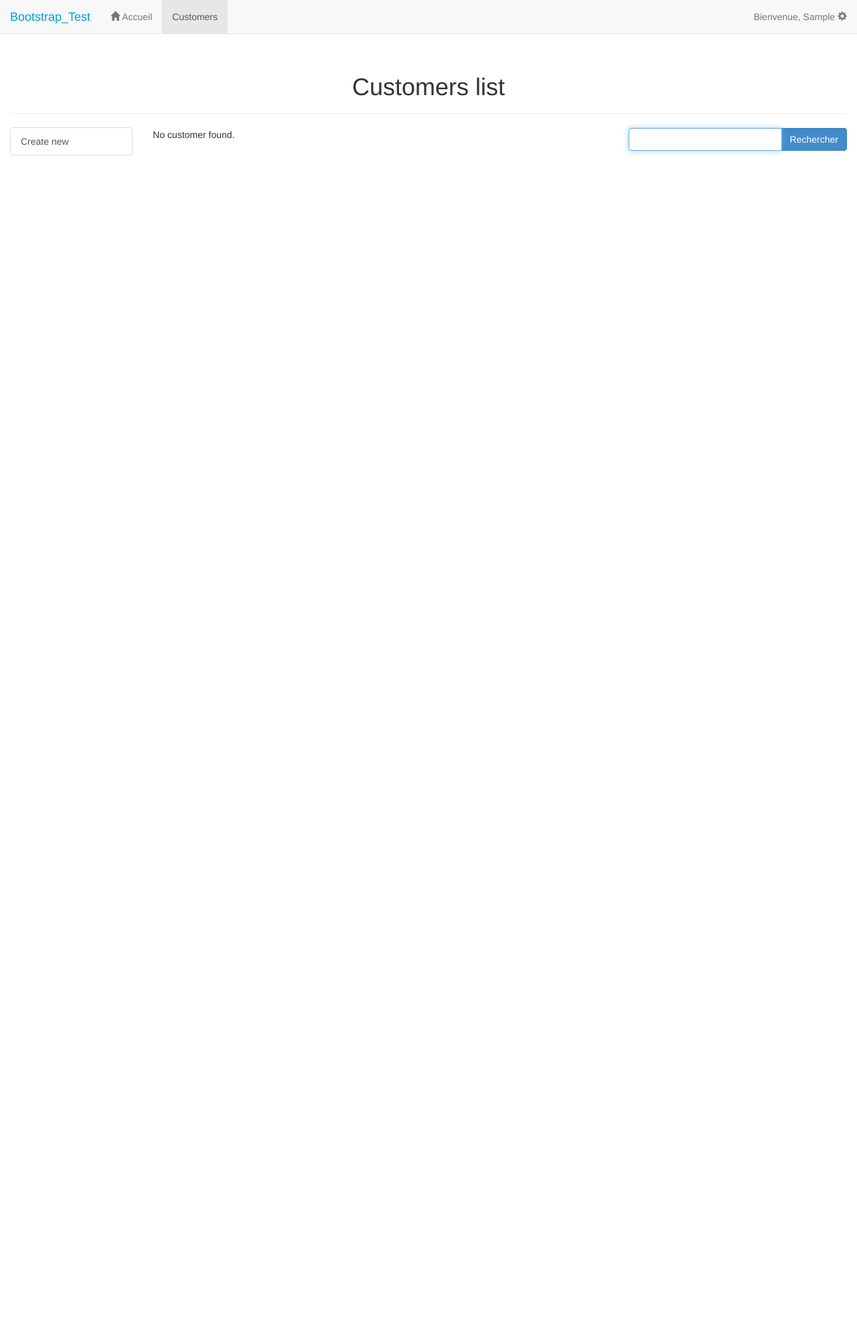
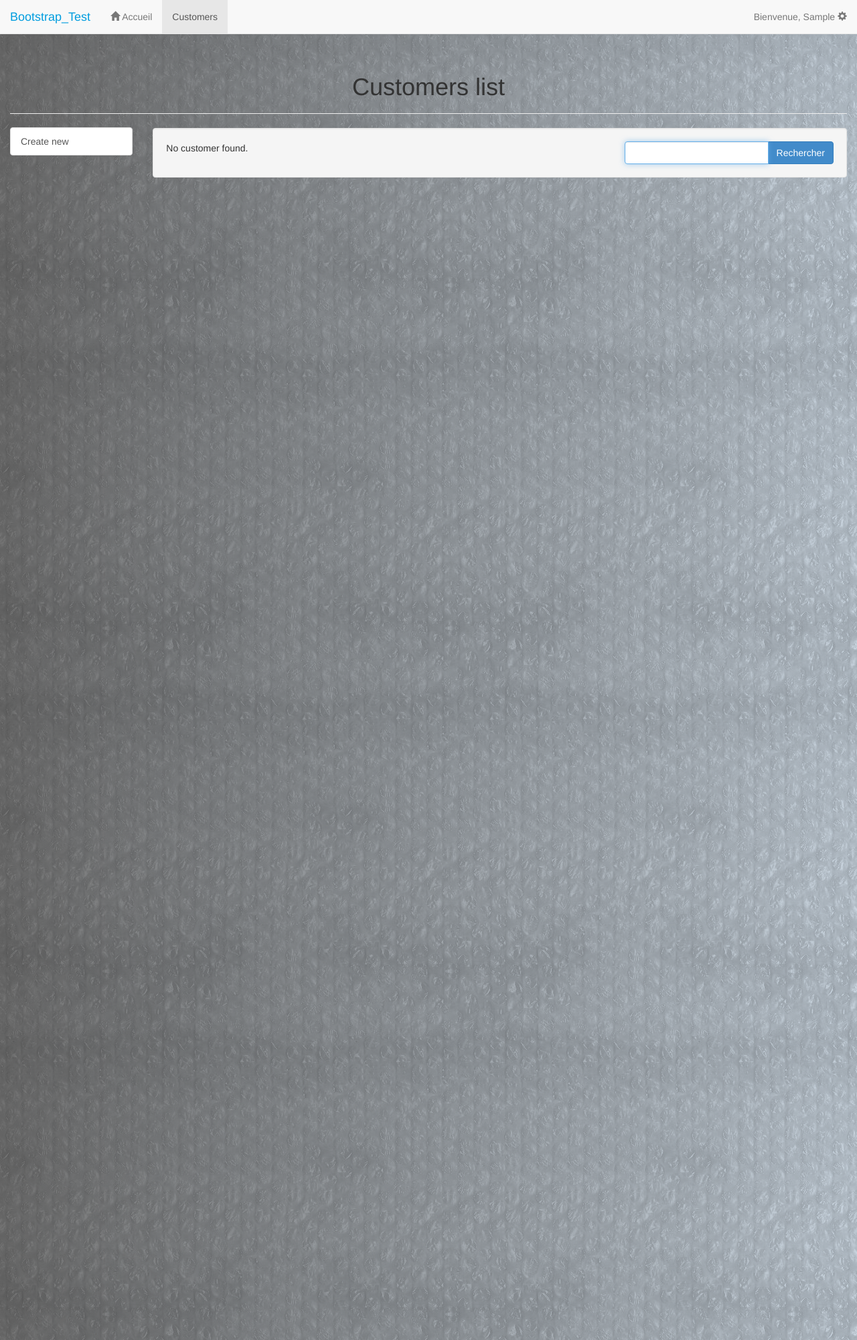
Before and after one commit to francois-vincent/DjangoBootstrap, a Django app: page /customers/ in a window 1280 px wide. Shown: the whole page at 67% size. Run offline with Django 3.2, Linux system fonts and the light colour scheme; the visitor is signed in with stand-in values (Sample User, id 1); data that the repository does not hold is empty; parts of the project's set-up code (start-up, migrations or seed data) failed here and were passed over; some libraries are stand-ins or nearby versions.

Commit message:
added a background texture

```diff
--- a/crispyforms/ops/common/static/css/bootstrap_style.css
+++ b/crispyforms/ops/common/static/css/bootstrap_style.css
@@ -1,3 +1,8 @@
+.background {
+    background: #cdd9e4;
+    background-image: url("../img/zenbg-1.png"), url("../img/zenbg-2.png");
+    background-repeat: repeat-y, repeat;
+}
 
 #navbar-brand {
     color:#009ddf;
--- a/crispyforms/ops/templates/base.html
+++ b/crispyforms/ops/templates/base.html
@@ -26,7 +26,7 @@
         <script src="{% static 'jquery/jquery.min.js' %}"></script>
     {% endblock %}
 </head>
-<body>
+<body class="background">
     {% block body_top_navbar %}{% endblock %}
     {% block body_bandeau %}{% endblock %}
     {% block body_page %}{% endblock %}
--- a/crispyforms/ops/templates/common/login.html
+++ b/crispyforms/ops/templates/common/login.html
@@ -17,7 +17,6 @@
 <script>
     window.onload = function() {
         document.forms[0].username.focus();
-        document.forms[0].username.select();
     }
 </script>
 {% endblock %}
--- a/crispyforms/ops/templates/register/list.html
+++ b/crispyforms/ops/templates/register/list.html
@@ -11,6 +11,7 @@
 
 {% block body_page_content %}
 
+<div class="well">
 <form action="#" method="get" name="search">
     <div class="row">
       <div class="col-lg-8">
@@ -72,6 +73,7 @@
 <div style="min-height: 20px">
 {% paginate using "pagination/bootstrap.html" %}
 </div>
+</div>
 
 <div class="modal fade" id="delete_modal" tabindex="-1" role="dialog" aria-labelledby="myModalLabel" aria-hidden="true">
   <div class="modal-dialog">
```
Also changed, not shown: crispyforms/ops/common/static/img/zenbg-1.png (added), crispyforms/ops/common/static/img/zenbg-2.png (added).
